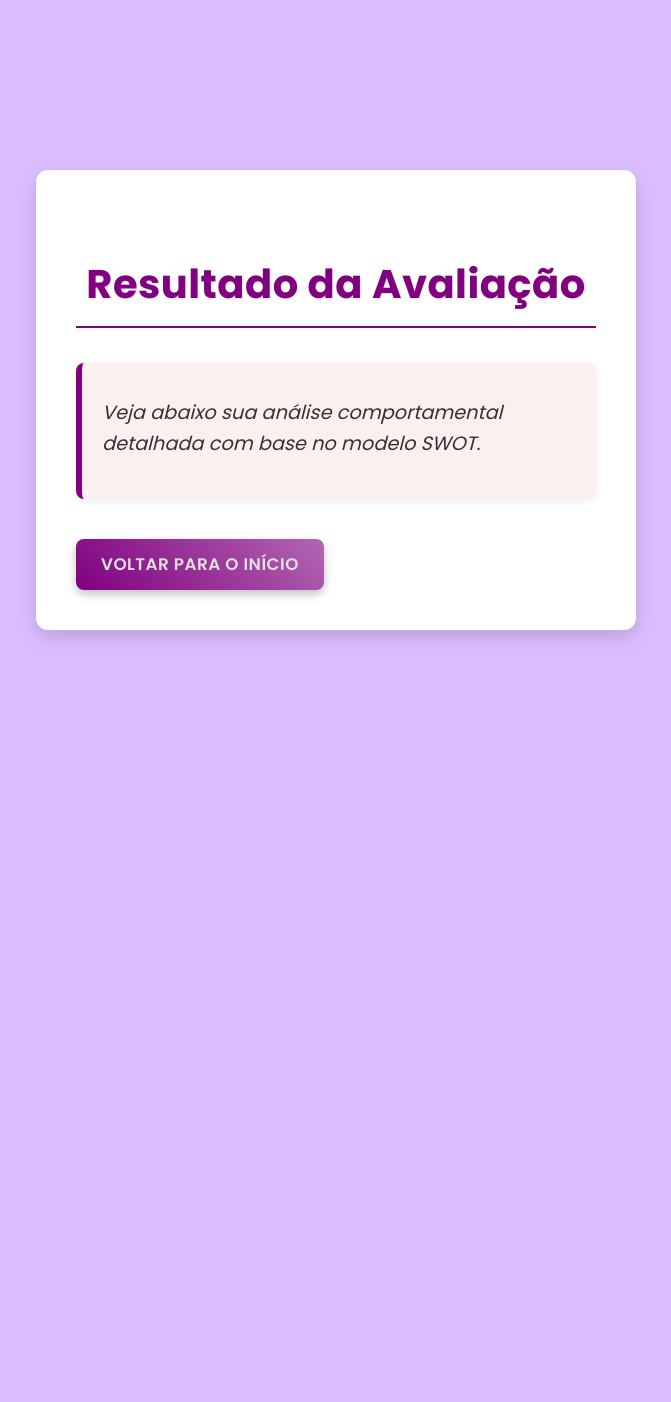
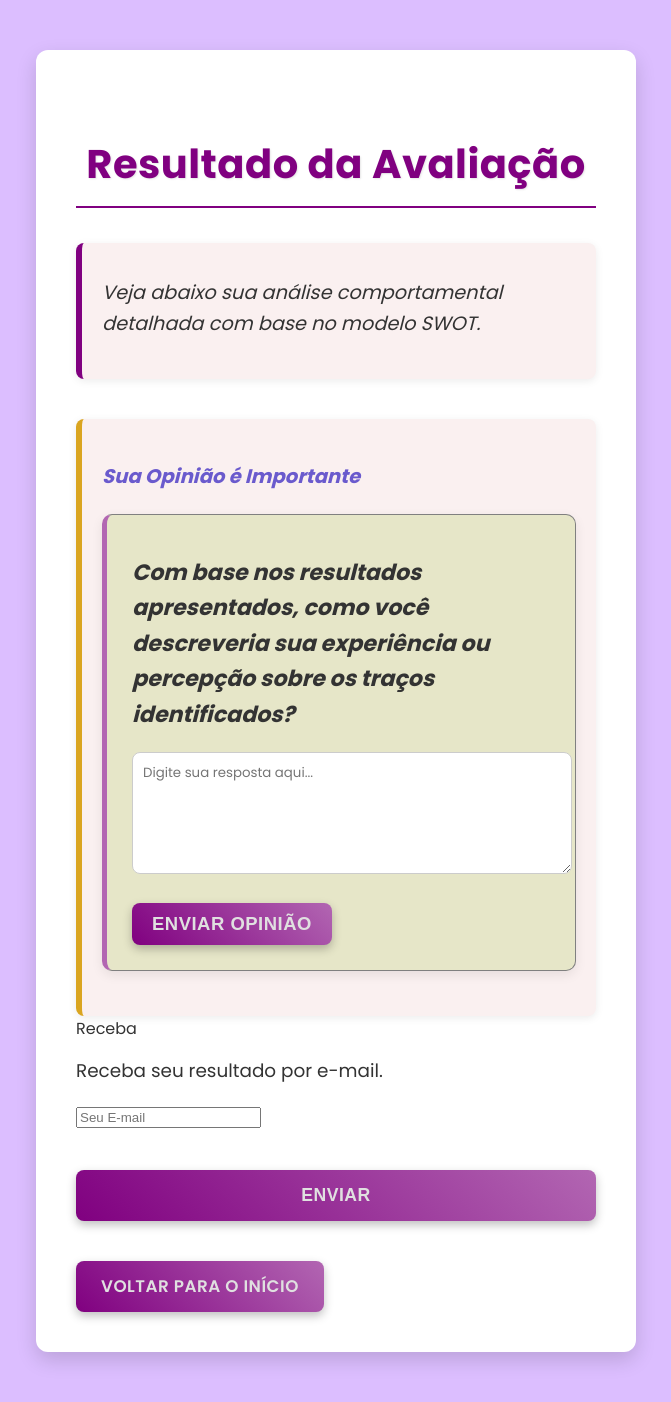
Before and after one commit to 916dudz/FormsPerform, a Flask app: template templates/resultado.html in a window 1280 px wide. Shown: the whole page, without its empty margins (304-975 px from the left). Before the commit the page ends 642 px from the top, so only its background shows below. Run offline with Flask 3, Linux system fonts and the light colour scheme; the template is opened without the code that fills it, so the values that code supplies are empty.

Commit message:
resultado.html: Initial email sending HTML

```diff
--- a/templates/resultado.html
+++ b/templates/resultado.html
@@ -54,6 +54,67 @@
                 </ul>
             </div>
             {% endif %}
+            <div
+                class="message-box"
+                style="margin-top: 40px; border-color: #daa520"
+            >
+                <h3>Sua Opinião é Importante</h3>
+
+                <form action="{{ url_for('salvar_feedback') }}" method="POST">
+                    <div class="pergunta">
+                        <p>
+                            <strong
+                                >Com base nos resultados apresentados, como você
+                                descreveria sua experiência ou percepção sobre
+                                os traços identificados?</strong
+                            >
+                        </p>
+
+                        <textarea
+                            name="resposta_discursiva"
+                            rows="5"
+                            placeholder="Digite sua resposta aqui..."
+                            required
+                            style="
+                                width: 100%;
+                                padding: 10px;
+                                border-radius: 8px;
+                                border: 1px solid #ccc;
+                                font-family: inherit;
+                            "
+                        ></textarea>
+
+                        <input
+                            type="hidden"
+                            name="swot_data"
+                            value="{{ {'forcas': forcas, 'fraquezas': fraquezas, 'ameacas': ameacas, 'oportunidades': oportunidades}|tojson }}"
+                        />
+
+                        <button
+                            type="submit"
+                            style="
+                                width: auto;
+                                padding: 10px 20px;
+                                margin-top: 20px;
+                            "
+                        >
+                            Enviar Opinião
+                        </button>
+                    </div>
+                </form>
+            </div>
+
+            <div class="card">
+                <span class="card__title">Receba</span>
+
+                <p class="card__content">Receba seu resultado por e-mail.</p>
+
+                <div class="card__form">
+                    <input placeholder="Seu E-mail" type="text" />
+
+                    <button class="sign-up">Enviar</button>
+                </div>
+            </div>
 
             <a href="/" class="back-button">Voltar para o início</a>
         </div>
```
